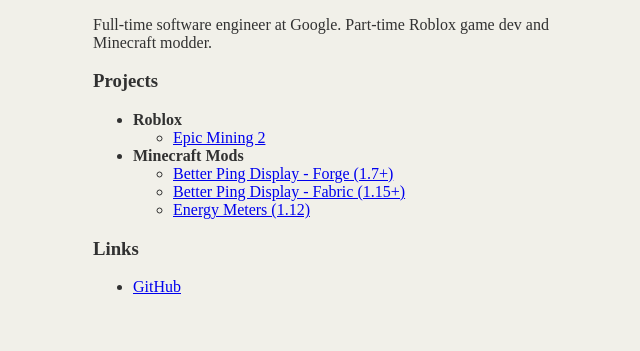
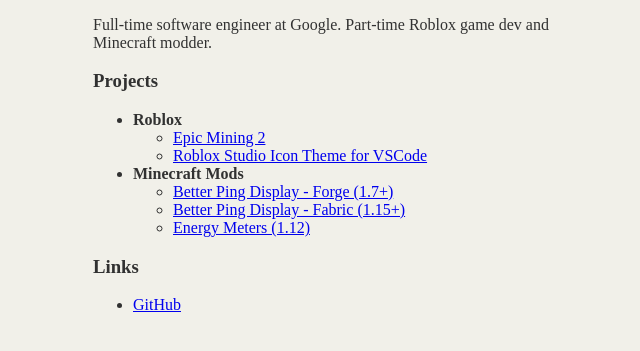
Before and after one commit to vladmarica/vladmarica.github.io, a plain HTML site: page index.html in a window 1280 px wide. Shown: the part 113-464 px from the top of the page, without its empty margins (297-937 px from the left). Drawn offline with Linux system fonts and the light colour scheme.

Commit message:
Add link to Roblox Studio Icon Theme

```diff
--- a/index.html
+++ b/index.html
@@ -21,6 +21,7 @@
                 <li><b>Roblox</b></li>
                 <ul>
                     <li><a href="https://www.roblox.com/games/20741661/Epic-Mining-2">Epic Mining 2</a></li>
+                    <li><a href="https://marketplace.visualstudio.com/items?itemName=vladmarica.roblox-vscode-icon-theme">Roblox Studio Icon Theme for VSCode</a></li>
                 </ul>
                 <li><b>Minecraft Mods</b></li>
                 <ul>
```
